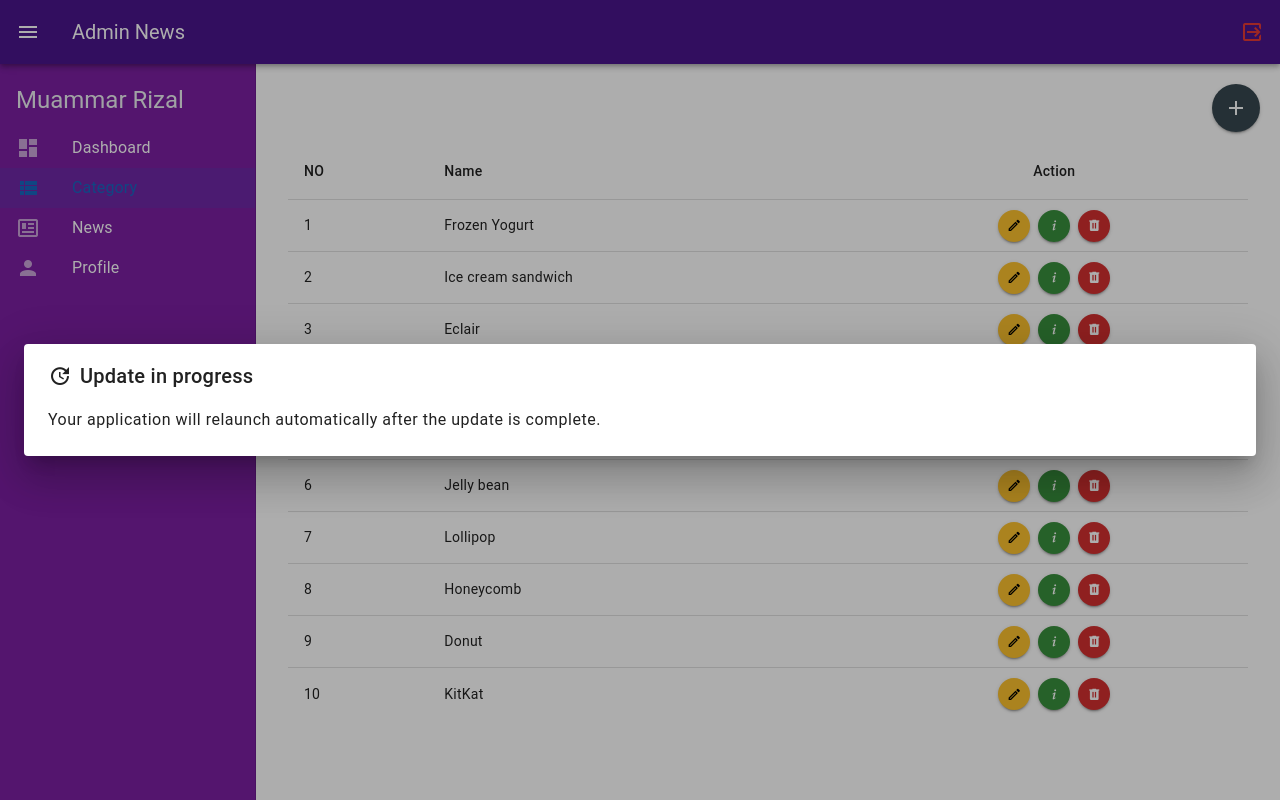
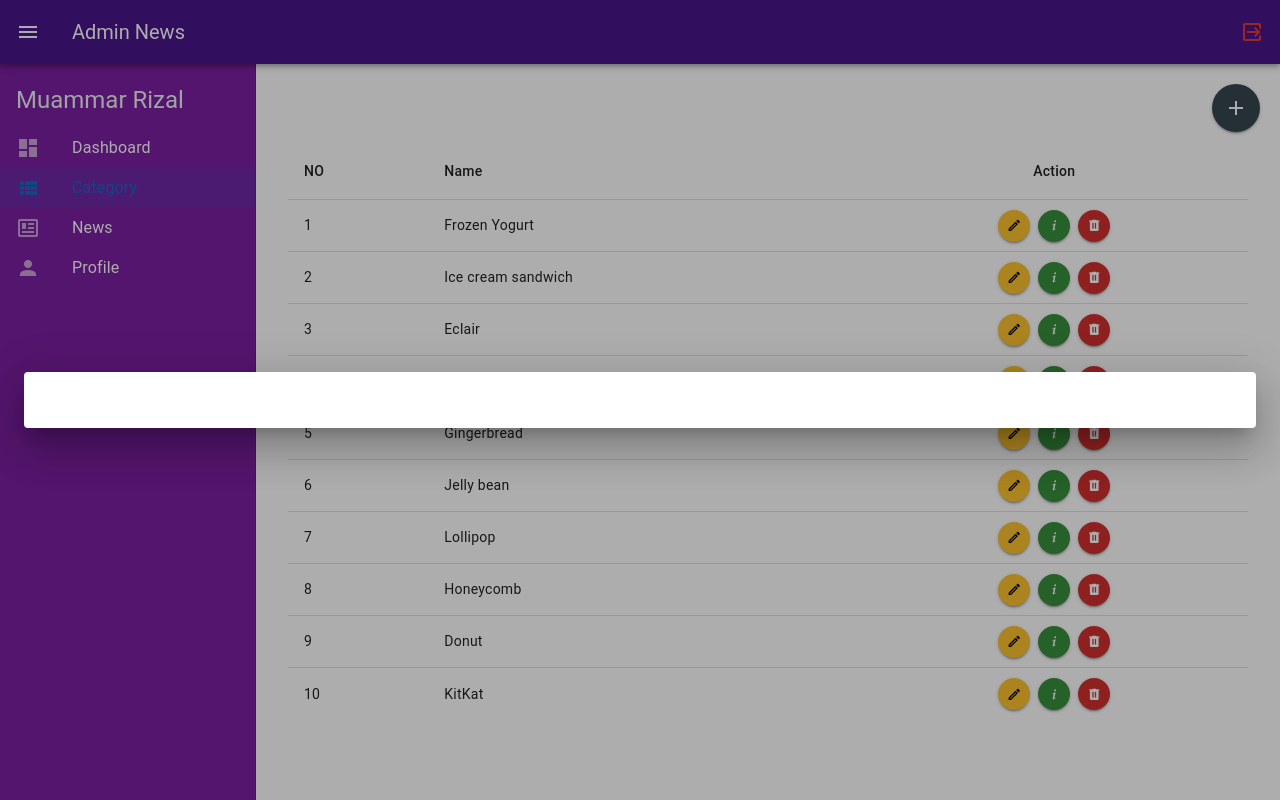
Before and after one commit to MuammarRizal/daily-digest, a Vue app: page /dashboard/category in a window 1280 px wide. Both pictures are taken after a click on the button 1236 px from the left and 108 px from the top of the page. Built offline with nearby package versions, Linux system fonts and the light colour scheme.

Commit message:
updated(dialog) : resolve with value

```diff
--- a/src/fragments/public/Dialog.component.vue
+++ b/src/fragments/public/Dialog.component.vue
@@ -1,10 +1,12 @@
 <template>
   <v-dialog width="100%">
-    <v-card
-      prepend-icon="mdi-update"
-      text="Your application will relaunch automatically after the update is complete."
-      title="Update in progress"
-    >
+    <v-card>
+      <v-card-title>
+        <slot name="title" />
+      </v-card-title>
+      <v-card-text>
+        <slot name="content" />
+      </v-card-text>
     </v-card>
   </v-dialog>
 </template>
```
